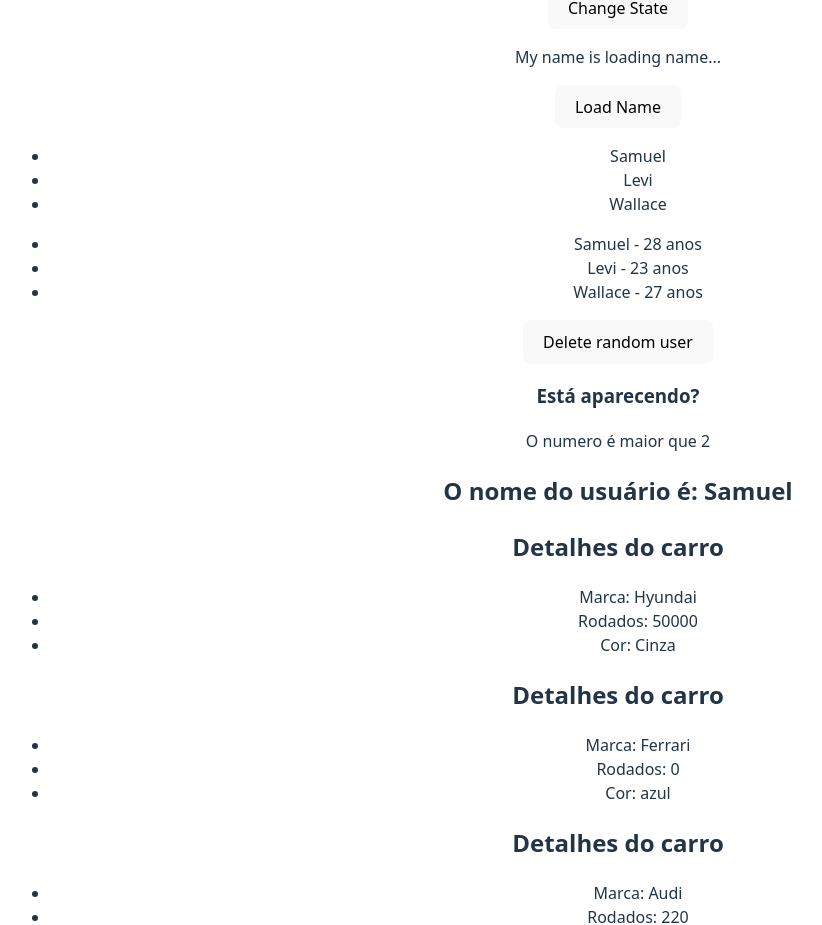
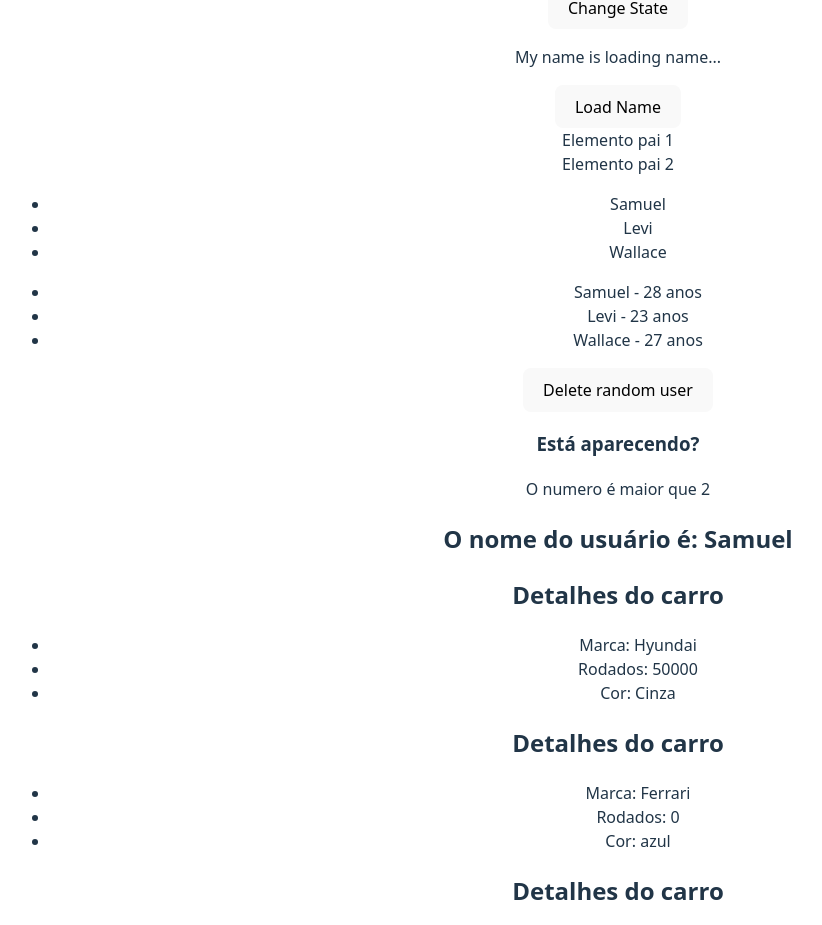
Before and after one commit to SamuelHeluany/ReactJSLearn, a React (Vite) app in the folder 3_AVANCANDO_EM_REACT/Avancando_react/: page / in a window 1280 px wide. Shown: the part 1180-2105 px from the top of the page, without its empty margins (22-844 px from the left). Built offline with nearby package versions, Linux system fonts and the light colour scheme.

Commit message:
fragment, learn!

```diff
--- a/3_AVANCANDO_EM_REACT/Avancando_react/src/App.jsx
+++ b/3_AVANCANDO_EM_REACT/Avancando_react/src/App.jsx
@@ -1,3 +1,4 @@
+import Fragment from './componnents/Fragment'
 import './App.css'
 
 import night from './assets/night.jpg'
@@ -26,7 +27,7 @@ function App() {
       {/* inserindo via assets após importação (via templateexpresion) */}
       <img src={night} alt="" />
       <Data />
-
+      <Fragment />
       <ListRender />
       <ConditionalRender />
       <ShowUserName name='Samuel'/>
--- /dev/null
+++ b/3_AVANCANDO_EM_REACT/Avancando_react/src/componnents/Fragment.jsx
@@ -0,0 +1,11 @@
+
+const Fragment = () => {
+  return (
+    <>
+        <div>Elemento pai 1</div>
+        <div>Elemento pai 2</div>
+    </>
+  )
+}
+
+export default Fragment
```
